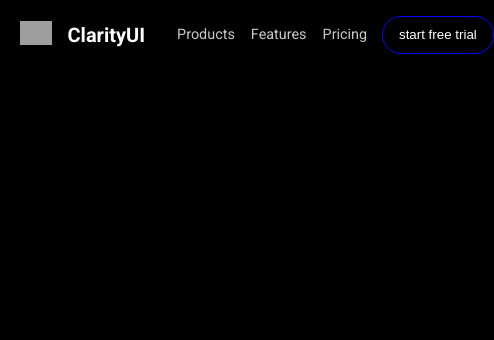
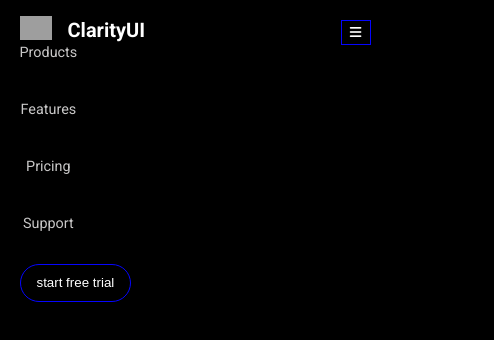
Before and after one commit to balavignesh111/landing-page, a plain HTML site: page index.html in a window 390 px wide. Shown: the whole page, 494 px wide, since content can reach past the window. Drawn offline with Linux system fonts and the light colour scheme; grey boxes are pictures that could not be loaded.

Commit message:
nav bar responsive half completed

```diff
--- a/index.html
+++ b/index.html
@@ -5,6 +5,7 @@
   <meta name="viewport" content="width=device-width, initial-scale=1.0">
   <title>Landing page</title>
   <link rel="stylesheet" href="./style.css">
+  <link rel="stylesheet" href="https://cdnjs.cloudflare.com/ajax/libs/font-awesome/6.5.1/css/all.min.css" integrity="sha512-DTOQO9RWCH3ppGqcWaEA1BIZOC6xxalwEsw9c2QQeAIftl+Vegovlnee1c9QX4TctnWMn13TZye+giMm8e2LwA==" crossorigin="anonymous" referrerpolicy="no-referrer" />
 </head>
 <body>
   <nav>
@@ -23,6 +24,8 @@
       </div>
       <button class="nav-btn">start free trial</button>
     </div>
+    <button class="menu-btn"><i class="fa-solid fa-bars"></i></button>
+
   </nav>
 </body>
 </html>
--- a/style.css
+++ b/style.css
@@ -28,7 +28,7 @@ nav{
   padding: 1rem 0rem;
   display: flex;
   align-items: center;
-  gap: 2rem;
+  gap: 2.5rem;
 
 }
 
@@ -58,14 +58,15 @@ nav{
   width: 100%;
   display: flex;
   justify-content: space-between;
+  align-items: center;
 }
 
 .nav-list{
-  width: 40%;
+  /* width: 40%; */
   display: flex;
   justify-content: space-around;
   align-items: center;
-  gap: 1rem;
+  gap: 2.5rem;
 }
 
 .nav-items{
@@ -85,3 +86,50 @@ nav{
   border: 1px solid rgb(5, 5, 255);
   border-radius: 2rem;
 }
+
+.nav-btn:hover{
+  background-color: rgb(5, 5, 255);
+  color: #fff;
+  transition: all 500ms ease-in-out;
+
+}
+
+.menu-btn{
+  color: #fff;
+  padding: 0.25rem 0.5rem;
+  background-color: black;
+  cursor: pointer;
+  border: 1px solid rgb(5, 5, 255);
+  display: none;
+}
+
+@media screen and (max-width: 750px){
+  nav{
+    display: flex;
+    flex-direction: column;
+    justify-content: flex-start;
+    align-items: flex-start;
+    gap: 0rem;
+    position: relative;
+  }
+
+  .menu-btn{
+    display: inline;
+    position: absolute;
+    top: 1.25rem;
+    right: 0px;
+  }
+
+  .nav-list-conatainer{
+    flex-direction: column;
+    align-items: flex-start;
+    justify-content: flex-start;
+    gap: 2rem;
+  }
+
+  .nav-list{
+    flex-direction: column;
+  }
+
+
+}
```
